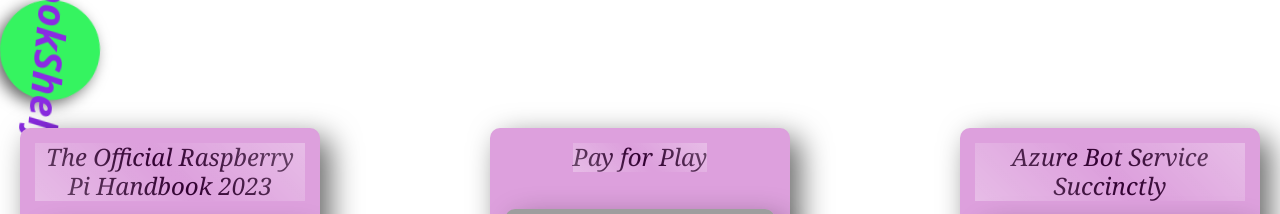
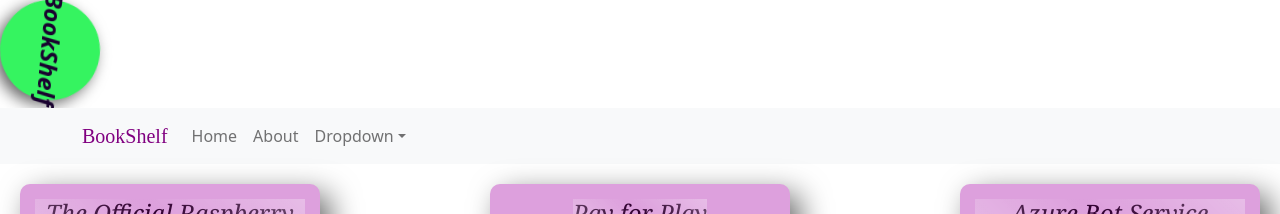
Before and after one commit to roc-cyber/Book_Shelf_1.0, a React (Create React App) app: page / in a window 1280 px wide. Shown: the top 214 px of the page. Built offline with nearby package versions, Linux system fonts and the light colour scheme; grey boxes are pictures that could not be loaded; a web font is replaced by a local one.

Commit message:
navbar added

```diff
--- a/package.json
+++ b/package.json
@@ -15,6 +15,7 @@
     "react-dom": "^18.2.0",
     "react-router-dom": "^6.17.0",
     "react-scripts": "5.0.1",
+    "styled-components": "^6.1.0",
     "web-vitals": "^2.1.4"
   },
   "scripts": {
--- /dev/null
+++ b/src/component/About.jsx
@@ -0,0 +1,14 @@
+import React from 'react'
+import Header from './Header'
+
+
+export default function About() {
+  return (
+    <div>
+      <Header />
+      <header>
+        <h1>About</h1>
+      </header>
+    </div>
+  )
+}
--- /dev/null
+++ b/src/component/Action.jsx
@@ -0,0 +1,30 @@
+import React from 'react'
+import Header from './Header'
+
+
+
+export default function Action() {
+    function handleform(){
+        return <h1>Thank you</h1>
+    }
+  return (
+    <div>
+      <Header />
+      <div className='Action'>
+
+        <form  onSubmit=''>
+          <label>username</label>
+          <input type='username' placeholder='Enter your name:'></input>
+
+          <label>subject</label>
+          <input type='subject' placeholder='Describe your subject'></input>
+
+          <label>Complaint</label>
+          <input type='Complain' placeholder='Enter your complain in 500 words'></input>
+        </form>
+        <button onClick={handleform}>Submit</button>
+      </div>
+
+    </div>
+  )
+}
--- a/src/component/App.css
+++ b/src/component/App.css
@@ -38,7 +38,7 @@
     display: flex;
     justify-content: center;
     align-items: center;
-    color: blueviolet;
+    color: rgb(25, 2, 47);
     font-weight: bold;
   }
 
@@ -340,3 +340,34 @@
 .cart-remove-button {
   margin-top: 10px; /* Add top margin to create spacing */
 }
+
+.error-container {
+  display: flex;
+  flex-direction: column;
+  justify-content: center;
+  align-items: center;
+  height: 100vh;
+}
+
+.Error-page {
+  text-align: center;
+  font-size: 3em; /* Increased font size */
+  color: #ff6347;
+  animation: shake 0.5s ease infinite;
+  margin-bottom: 20px;
+}
+
+.back-button {
+  color: white;
+  background-color: #007bff;
+  padding: 10px 20px;
+  border: none;
+  border-radius: 5px;
+  cursor: pointer;
+  transition: background 0.3s, transform 0.3s, box-shadow 0.3s;
+}
+
+.back-button:hover {
+  background: #0056b3;
+  box-shadow: 0 4px 8px rgba(0, 0, 0, 0.1);
+}
--- a/src/component/App.jsx
+++ b/src/component/App.jsx
@@ -3,13 +3,21 @@ import UI from './UI';
 import {BrowserRouter, Route, Routes} from 'react-router-dom'
 import Order from "./Order";
 import Cart from "./Cart";
+import About from "./About";
+import Action from "./Action";
+import Contact from './Contact';
+import Error from "./Error";
 
 
 function App() {
   return (
     <BrowserRouter>
       <Routes>
-        <Route path="/" element={<UI />}/>
+        <Route path="/" element={<UI />} />
+          <Route path='/About' element={<About />} />
+          <Route path="/Action" element={<Action />} />
+          <Route path="/Contact" element={<Contact/>} />
+          <Route path="*" element={<Error />} />
         <Route path="/Order" element={<Order />} />
         <Route path="/cart" element={<Cart />} />
       </Routes>
--- a/src/component/Cart.jsx
+++ b/src/component/Cart.jsx
@@ -1,8 +1,15 @@
 import React, { useContext } from 'react';
 import Button from 'react-bootstrap/Button';
 import AppContext from '../AppContext';
+import { NavLink } from 'react-router-dom';
 
-function Cart() {
+
+function Cart({author}) {
+const style ={
+  color : 'white',
+  textDecoration: 'none'
+}
+
   const { cartItems, setCartItems } = useContext(AppContext);
 
   const handleIncrement = (title) => {
@@ -30,6 +37,11 @@ function Cart() {
     setCartItems(updatedCartItems);
   };
 
+  function handleOrder(){
+    console.log(`${author} book order is placed, Successfully!!!`);
+    //navigate('/order');
+  }
+
   return (
     <div className='cart-page'>
       <header>
@@ -51,7 +63,7 @@ function Cart() {
         </div>
       ))}
       <div className='order-section'>
-        <footer><Button className='placed-cart'>Placed order</Button></footer>
+        <footer><Button className='placed-cart' onClick={handleOrder}><NavLink to='/Order' style={style}>Placed Order</NavLink></Button></footer>
       </div>
     </div>
   );
--- /dev/null
+++ b/src/component/Contact.jsx
@@ -0,0 +1,11 @@
+import React from 'react'
+import Header from './Header'
+
+export default function Contact() {
+  return (
+    <div>
+      <Header />
+      Contact
+    </div>
+  )
+}
--- /dev/null
+++ b/src/component/Error.jsx
@@ -0,0 +1,15 @@
+import React from 'react';
+import { useNavigate } from 'react-router-dom';
+import './App.css'; // Assuming the CSS file is named 'Error.css'
+
+const Error = () => {
+  const navigate = useNavigate();
+  return (
+    <div className="error-container">
+      <div className='Error-page'>404 Error!!!</div>
+      <button onClick={() => navigate('/')} className='back-button'>Back To Home</button>
+    </div>
+  );
+}
+
+export default Error;
--- a/src/component/Header.jsx
+++ b/src/component/Header.jsx
@@ -1,13 +1,43 @@
-import React from 'react'
+import React from "react";
+import Container from 'react-bootstrap/Container';
+import Nav from 'react-bootstrap/Nav';
+import Navbar from 'react-bootstrap/Navbar';
+import NavDropdown from 'react-bootstrap/NavDropdown';
+//import About from "./About";
 
+function Header() {
+  const style ={
+    color : 'purple',
+    fontFamily: 'italic'
 
-function Header(){
-    return (
-        <header>
+  }
+  return (
+    <div className="Header-comp">
+      <header>
+        <h4 className="Book-header">BookShelf</h4>
+      </header>
+      <Navbar expand="lg" className="bg-body-tertiary">
+        <Container>
+          <Navbar.Brand href="#home" style={style}>BookShelf</Navbar.Brand>
+          <Navbar.Toggle aria-controls="basic-navbar-nav" />
+          <Navbar.Collapse id="basic-navbar-nav">
+            <Nav className="me-auto">
+              <Nav.Link href="/">Home</Nav.Link>
+              <Nav.Link href="/About">About</Nav.Link>
+              <NavDropdown title="Dropdown" id="basic-nav-dropdown">
+                <NavDropdown.Item href="/Action">Action</NavDropdown.Item>
 
-            <h1 className='Book-header'>BookShelf</h1>
-        </header>
-    )
+                <NavDropdown.Item href="/contact">
+                  Contact Us
+                </NavDropdown.Item>
+
+              </NavDropdown>
+            </Nav>
+          </Navbar.Collapse>
+        </Container>
+      </Navbar>
+    </div>
+  );
 }
 
 export default Header;
--- a/src/component/UI.jsx
+++ b/src/component/UI.jsx
@@ -3,6 +3,7 @@ import "./App.css";
 import Header from "./Header";
 import Footer from "./Footer";
 import Content from "./Content";
+
 
 
 function UI() {
```
Also changed, not shown: 1 other file (tests, documents, lock files or other folders).
